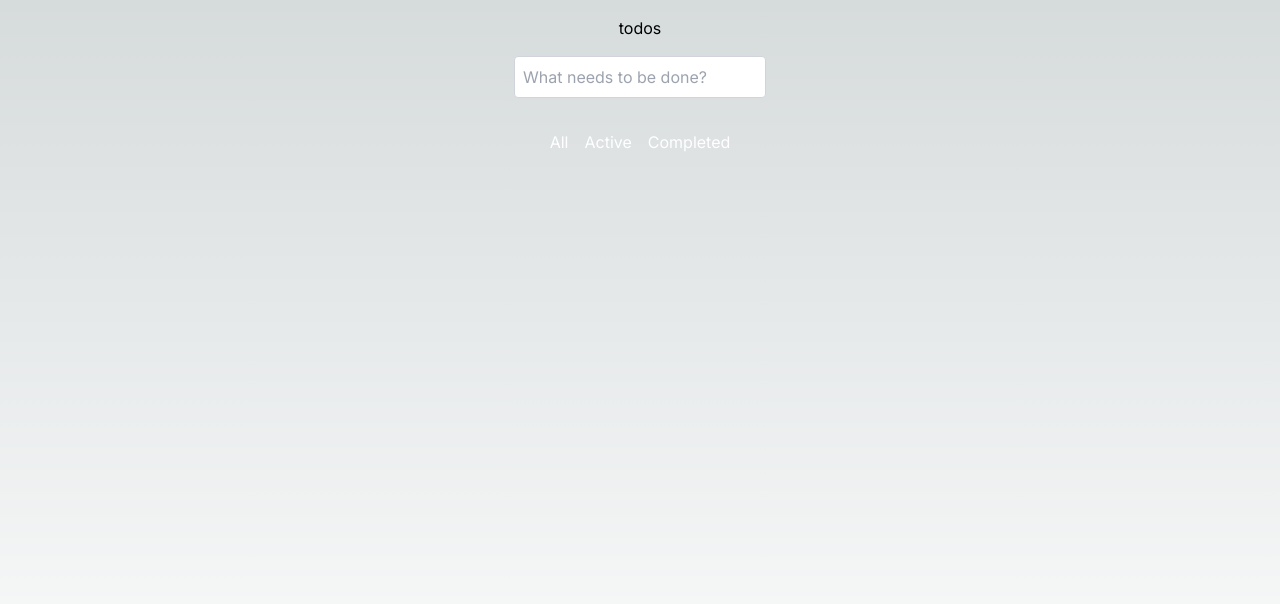
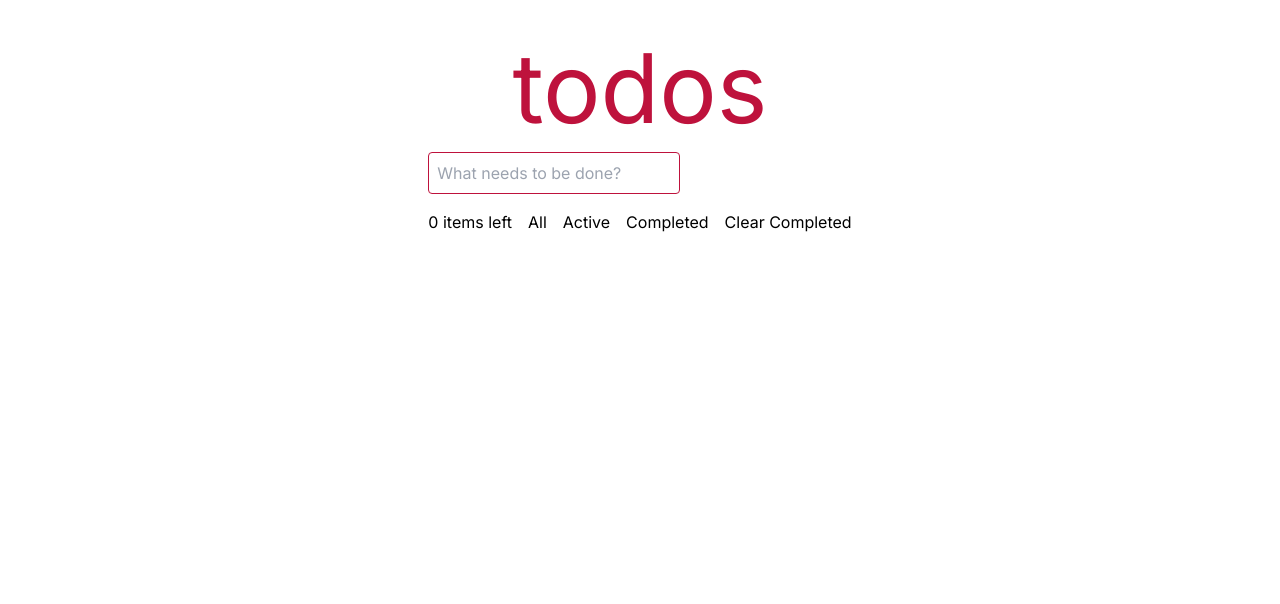
Before and after one commit to RahulBishnoi07/todo-mvc-app, a Next.js app: page / in a window 1280 px wide. Shown: the top 604 px of the page. Built offline with nearby package versions, Linux system fonts and the light colour scheme.

Commit message:
refactor: Improve todo list functionality and UI

```diff
--- a/src/app/page.tsx
+++ b/src/app/page.tsx
@@ -12,20 +12,23 @@ export default function Home() {
   const [filter, setFilter] = useState<string>("All");
 
   const handleAddTodo = (input: string) => {
-    const newTodo = { text: input, completed: false };
-    setTodos([...todos, newTodo]);
+    setTodos([...todos, { text: input, completed: false }]);
   };
 
   const handleDeleteTodo = (index: number) => {
-    const updatedTodos = todos.filter((_, i) => i !== index);
-    setTodos(updatedTodos);
+    setTodos(todos.filter((_, i) => i !== index));
   };
 
   const toggleCompleted = (index: number) => {
-    const updatedTodos = todos.map((todo, i) =>
+    setTodos(
+      todos.map((todo, i) =>
         i === index ? { ...todo, completed: !todo.completed } : todo
+      )
     );
-    setTodos(updatedTodos);
+  };
+
+  const clearCompleted = () => {
+    setTodos(todos.filter((todo) => !todo.completed));
   };
 
   const handleKeyPress = (event: React.KeyboardEvent<HTMLInputElement>) => {
@@ -41,24 +44,25 @@ export default function Home() {
   const filteredTodos = todos.filter((todo) => {
     if (filter === "Active") return !todo.completed;
     if (filter === "Completed") return todo.completed;
-    return true; // "All" filter
+    return true;
   });
 
   return (
-    <main className="flex flex-col items-center h-screen p-4">
-      <div>todos</div>
+    <main className="flex flex-col items-center h-screen p-10 bg-white">
+      <div className="text-rose-700 text-8xl">todos</div>
+      <div className="box">
         <input
           id="todoInput"
           type="text"
           placeholder="What needs to be done?"
-        className="border border-gray-300 p-2 rounded mt-4 text-black"
+          className="border border-rose-700 p-2 rounded mt-4 text-black"
           onKeyPress={handleKeyPress}
         />
         <ul className="mt-4 w-full max-w-md">
           {filteredTodos.map((todo, index) => (
             <li
               key={index}
-            className="flex items-center justify-between p-2 border-b border-gray-300"
+              className="flex items-center justify-between p-2 border-b border-rose-700"
             >
               <div className="flex items-center">
                 <input
@@ -67,10 +71,10 @@ export default function Home() {
                   onChange={() => toggleCompleted(index)}
                   className="mr-2"
                 />
-              <span className="text-white">{todo.text}</span>
+                <span className="text-black">{todo.text}</span>
               </div>
               <button
-              className="text-red-500"
+                className="text-black"
                 onClick={() => handleDeleteTodo(index)}
               >
                 ✖
@@ -78,10 +82,13 @@ export default function Home() {
             </li>
           ))}
         </ul>
-      <div className="flex space-x-4 mt-4 text-white">
+        <div className="flex space-x-4 mt-4 text-black">
+          <span>{filteredTodos.length} items left</span>
           <button onClick={() => setFilter("All")}>All</button>
           <button onClick={() => setFilter("Active")}>Active</button>
           <button onClick={() => setFilter("Completed")}>Completed</button>
+          <button onClick={() => clearCompleted()}>Clear Completed</button>
+        </div>
       </div>
     </main>
   );
```
Lines whose indentation alone changed are shown as unchanged.
